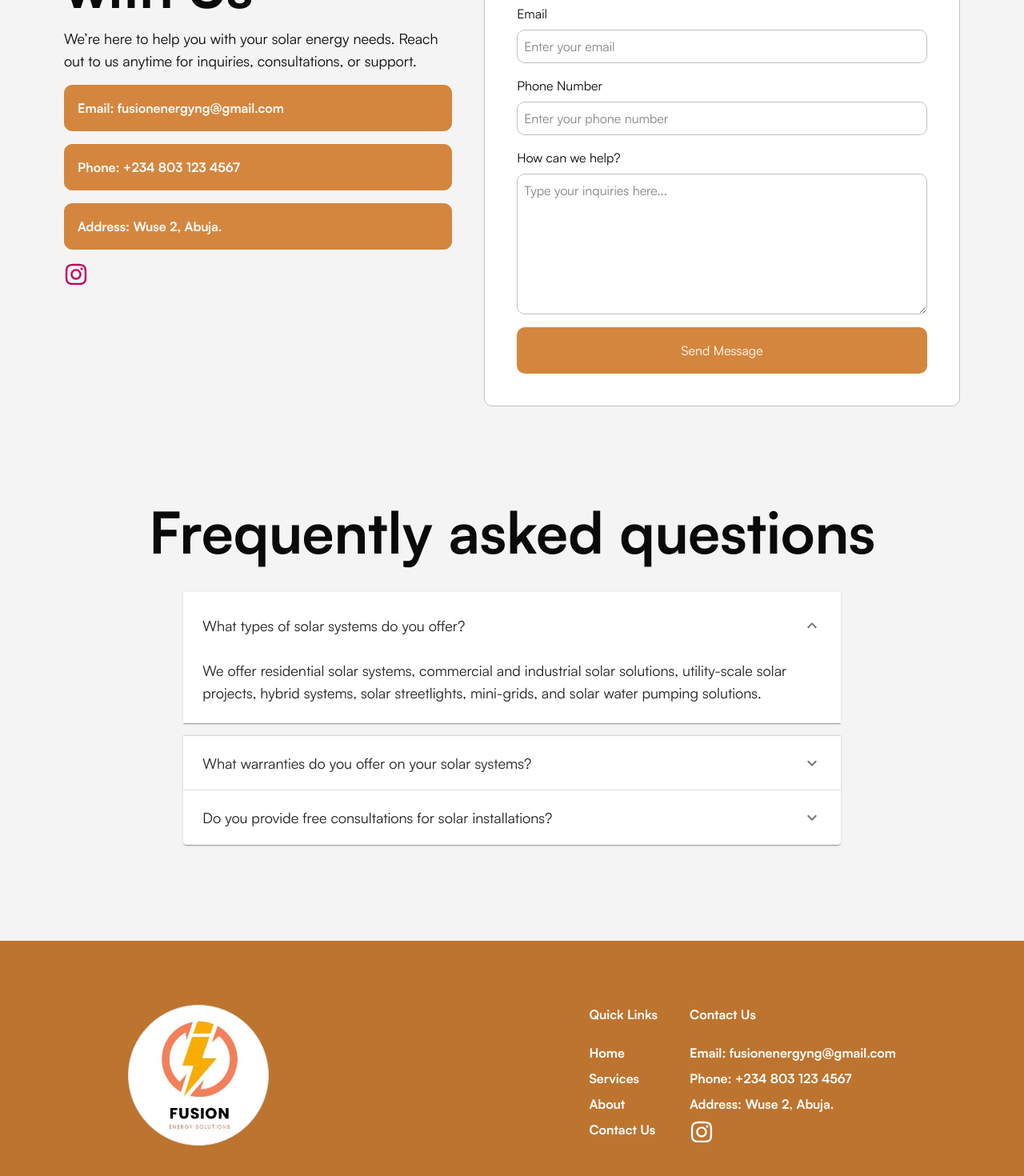
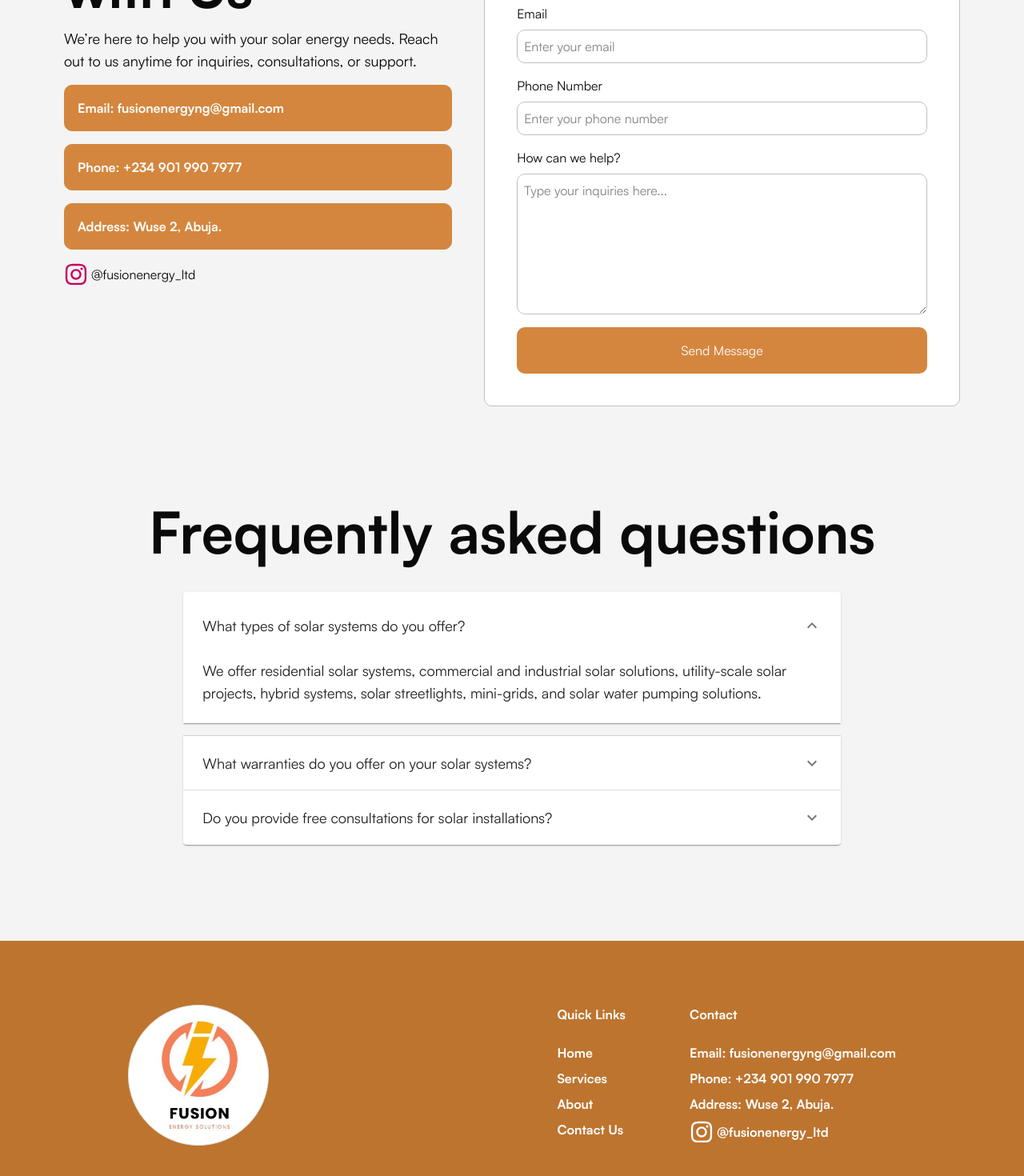
Before and after one commit to Nabeel-99/fusion_energy, a React (Vite) app in the folder client/: page /contact in a window 1280 px wide. Shown: the part 286-1756 px from the top of the page at 80% size. Built offline with nearby package versions, Linux system fonts and the light colour scheme.

Commit message:
update contact info

```diff
--- a/client/src/components/Footer.jsx
+++ b/client/src/components/Footer.jsx
@@ -19,7 +19,7 @@ const Footer = () => {
           </div>
         </div>
 
-        <div className="flex lg:flex-row flex-col items-start lg:items-baseline  font-satoshi-bold gap-10">
+        <div className="flex lg:flex-row flex-col items-start lg:items-baseline  font-satoshi-bold gap-10 lg:gap-20">
           <div className="flex flex-col gap-2">
             <span className="pb-4">Quick Links</span>
             <ul className="flex flex-col gap-2">
@@ -59,7 +59,7 @@ const Footer = () => {
           </div>
 
           <div className="flex flex-col gap-2">
-            <div className="pb-4">Contact Us</div>
+            <div className="pb-4">Contact</div>
 
             <Link
               to={"mailto:fusionenergyng@gmail.com"}
@@ -67,16 +67,18 @@ const Footer = () => {
             >
               Email: fusionenergyng@gmail.com
             </Link>
-            <div>Phone: +234 803 123 4567</div>
+            <Link to={"tel:+2349019907977"}>Phone: +234 901 990 7977</Link>
             <div>Address: Wuse 2, Abuja.</div>
 
             <Link
-              to={"https://instagram.com/fusionenergy"}
+              to={"https://www.instagram.com/fusionenergy_ltd"}
               target="_blank"
               rel="noopener noreferrer"
               aria-label="Visit our Instagram"
+              className="flex items-center gap-1"
             >
               <FaInstagram className="text-3xl" aria-hidden="true" />
+              <span>@fusionenergy_ltd</span>
             </Link>
           </div>
         </div>
--- a/client/src/pages/Contact.jsx
+++ b/client/src/pages/Contact.jsx
@@ -36,14 +36,24 @@ const Contact = () => {
               >
                 Email: fusionenergyng@gmail.com
               </Link>
-              <div className="border p-4 bg-[#d4863e] font-satoshi-bold text-white border-[#d4863e] rounded-lg">
-                Phone: +234 803 123 4567
-              </div>
+              <Link
+                to="tel:+2349019907977"
+                className="border p-4 bg-[#d4863e] font-satoshi-bold text-white border-[#d4863e] rounded-lg"
+              >
+                Phone: +234 901 990 7977
+              </Link>
               <div className="border p-4 bg-[#d4863e] font-satoshi-bold text-white border-[#d4863e] rounded-lg">
                 Address: Wuse 2, Abuja.
               </div>
-              <Link>
+              <Link
+                to={"https://www.instagram.com/fusionenergy_ltd"}
+                target="_blank"
+                rel="noopener noreferrer"
+                aria-label="Visit our Instagram"
+                className="flex items-center gap-1"
+              >
                 <FaInstagram className="text-3xl text-pink-700" />
+                <span className="font-medium">@fusionenergy_ltd</span>
               </Link>
             </motion.div>
           </div>
```
